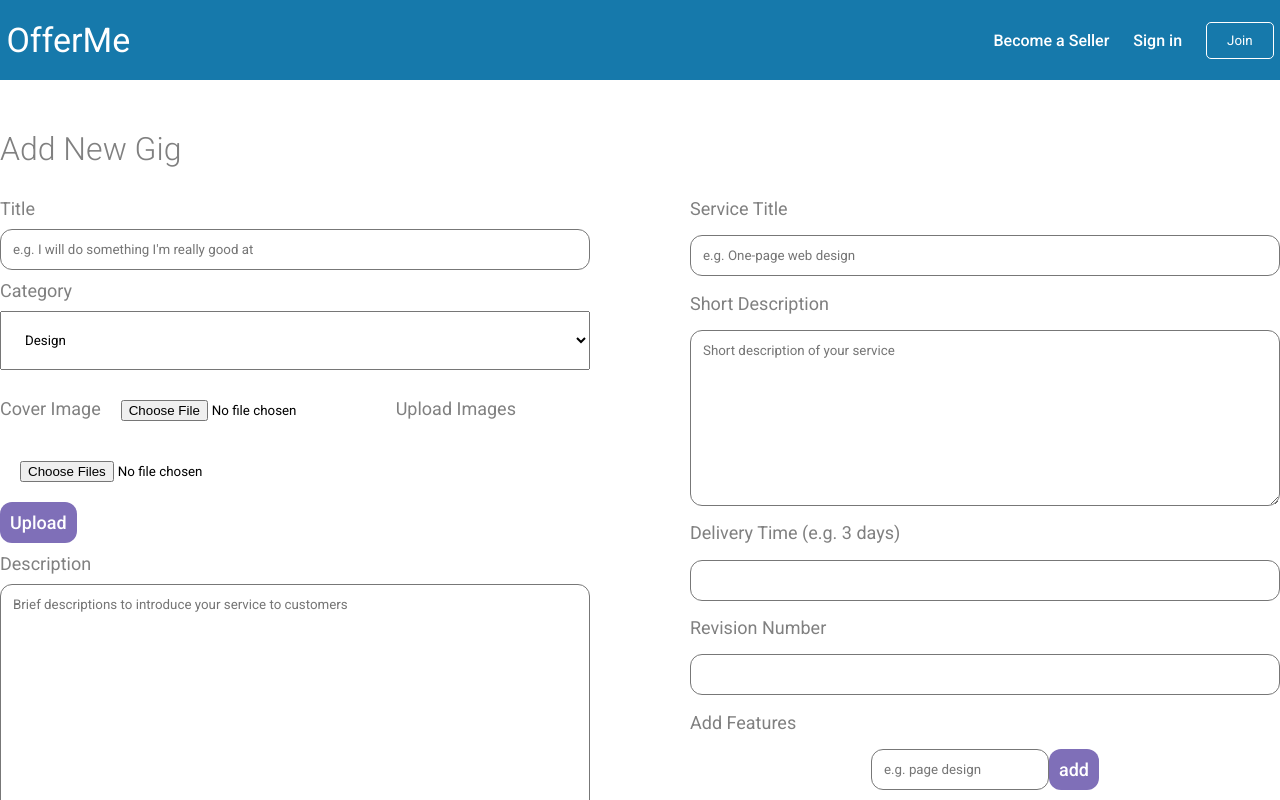
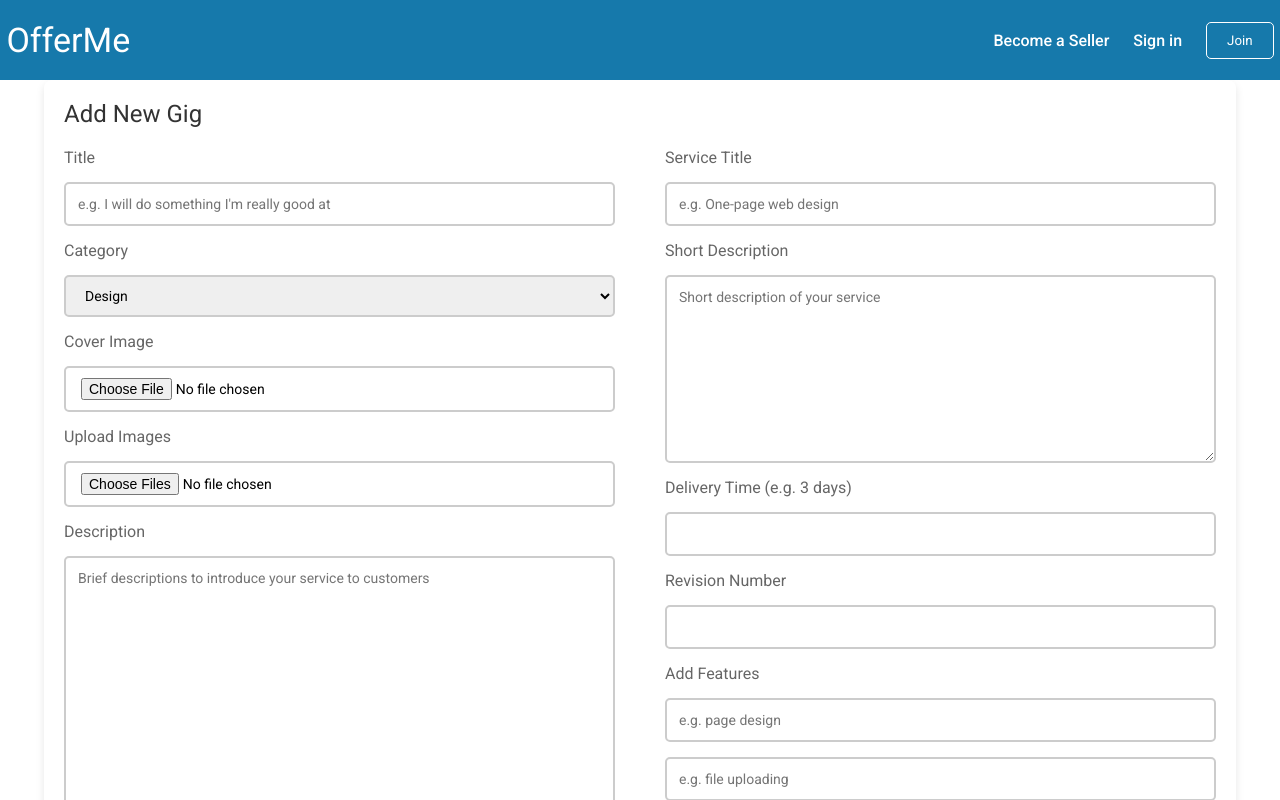
Before and after one commit to 001elias/IntegrationProject, a React (Vite) app in the folder Client/: page /add in a window 1280 px wide. Shown: the top 800 px of the page. Built offline with nearby package versions, Linux system fonts and the light colour scheme.

Commit message:
Improved some pages style

```diff
--- a/Client/src/pages/add/Add.jsx
+++ b/Client/src/pages/add/Add.jsx
@@ -1,70 +1,7 @@
-import React, { useReducer, useState } from "react";
+import React from "react";
 import "./Add.scss";
-import { gigReducer, INITIAL_STATE } from "../../reducers/gigReducer";
-import upload from "../../utils/upload";
-import { useMutation, useQueryClient } from "@tanstack/react-query";
-import newRequest from "../../utils/newRequest";
-import { useNavigate } from "react-router-dom";
 
 const Add = () => {
-  const [singleFile, setSingleFile] = useState(undefined);
-  const [files, setFiles] = useState([]);
-  const [uploading, setUploading] = useState(false);
-
-  const [state, dispatch] = useReducer(gigReducer, INITIAL_STATE);
-
-  const handleChange = (e) => {
-    dispatch({
-      type: "CHANGE_INPUT",
-      payload: { name: e.target.name, value: e.target.value },
-    });
-  };
-  const handleFeature = (e) => {
-    e.preventDefault();
-    dispatch({
-      type: "ADD_FEATURE",
-      payload: e.target[0].value,
-    });
-    e.target[0].value = "";
-  };
-
-  const handleUpload = async () => {
-    setUploading(true);
-    try {
-      const cover = await upload(singleFile);
-
-      const images = await Promise.all(
-        [...files].map(async (file) => {
-          const url = await upload(file);
-          return url;
-        })
-      );
-      setUploading(false);
-      dispatch({ type: "ADD_IMAGES", payload: { cover, images } });
-    } catch (err) {
-      console.log(err);
-    }
-  };
-
-  const navigate = useNavigate();
-
-  const queryClient = useQueryClient();
-
-  const mutation = useMutation({
-    mutationFn: (gig) => {
-      return newRequest.post("/gigs", gig);
-    },
-    onSuccess: () => {
-      queryClient.invalidateQueries(["myGigs"]);
-    },
-  });
-
-  const handleSubmit = (e) => {
-    e.preventDefault();
-    mutation.mutate(state);
-    navigate("/gigs")
-  };
-
   return (
     <div className="add">
       <div className="container">
@@ -74,92 +11,39 @@ const Add = () => {
             <label htmlFor="">Title</label>
             <input
               type="text"
-              name="title"
               placeholder="e.g. I will do something I'm really good at"
-              onChange={handleChange}
             />
             <label htmlFor="">Category</label>
-            <select name="cat" id="cat" onChange={handleChange}>
-              <option value="design" selected>Design</option>
+            <select name="cats" id="cats">
+              <option value="design">Design</option>
               <option value="web">Web Development</option>
               <option value="animation">Animation</option>
               <option value="music">Music</option>
             </select>
-            <div className="images">
-              <div className="imagesInputs">
-                <label htmlFor="">Cover Image</label>
-                <input
-                  type="file"
-                  onChange={(e) => setSingleFile(e.target.files[0])}
-                />
-                <label htmlFor="">Upload Images</label>
-                <input
-                  type="file"
-                  multiple
-                  onChange={(e) => setFiles(e.target.files)}
-                />
-              </div>
-              <button onClick={handleUpload}>
-                {uploading ? "uploading" : "Upload"}
-              </button>
-            </div>
+            <label htmlFor="">Cover Image</label>
+            <input type="file" />
+            <label htmlFor="">Upload Images</label>
+            <input type="file" multiple />
             <label htmlFor="">Description</label>
-            <textarea
-              name="desc"
-              id=""
-              placeholder="Brief descriptions to introduce your service to customers"
-              cols="0"
-              rows="16"
-              onChange={handleChange}
-            ></textarea>
-            <button onClick={handleSubmit}>Create</button>
+            <textarea name="" id="" placeholder="Brief descriptions to introduce your service to customers" cols="0" rows="16"></textarea>
+            <button>Create</button>
           </div>
           <div className="details">
             <label htmlFor="">Service Title</label>
-            <input
-              type="text"
-              name="shortTitle"
-              placeholder="e.g. One-page web design"
-              onChange={handleChange}
-            />
+            <input type="text" placeholder="e.g. One-page web design" />
             <label htmlFor="">Short Description</label>
-            <textarea
-              name="shortDesc"
-              onChange={handleChange}
-              id=""
-              placeholder="Short description of your service"
-              cols="30"
-              rows="10"
-            ></textarea>
+            <textarea name="" id="" placeholder="Short description of your service" cols="30" rows="10"></textarea>
             <label htmlFor="">Delivery Time (e.g. 3 days)</label>
-            <input type="number" name="deliveryTime" onChange={handleChange} />
+            <input type="number" />
             <label htmlFor="">Revision Number</label>
-            <input
-              type="number"
-              name="revisionNumber"
-              onChange={handleChange}
-            />
+            <input type="number" />
             <label htmlFor="">Add Features</label>
-            <form action="" className="add" onSubmit={handleFeature}>
-              <input type="text" placeholder="e.g. page design" />
-              <button type="submit">add</button>
-            </form>
-            <div className="addedFeatures">
-              {state?.features?.map((f) => (
-                <div className="item" key={f}>
-                  <button
-                    onClick={() =>
-                      dispatch({ type: "REMOVE_FEATURE", payload: f })
-                    }
-                  >
-                    {f}
-                    <span>X</span>
-                  </button>
-                </div>
-              ))}
-            </div>
+            <input type="text" placeholder="e.g. page design" />
+            <input type="text" placeholder="e.g. file uploading" />
+            <input type="text" placeholder="e.g. setting up a domain" />
+            <input type="text" placeholder="e.g. hosting" />
             <label htmlFor="">Price</label>
-            <input type="number" onChange={handleChange} name="price" />
+            <input type="number" />
           </div>
         </div>
       </div>
--- a/Client/src/pages/add/Add.scss
+++ b/Client/src/pages/add/Add.scss
@@ -1,53 +1,69 @@
 .add {
   display: flex;
   justify-content: center;
+  align-items: center; // Centering vertically
+  min-height: 100vh; // Full viewport height
 
   .container {
-      width: 1400px;
-      padding: 50px 0px;
+    width: 90%; // Responsive width, max-width to contain its size on very large screens
+    max-width: 1400px;
+    padding: 20px; // Reduced padding for a tighter layout
+    box-shadow: 0 4px 8px rgba(0, 0, 0, 0.1); // Subtle shadow for depth
+    border-radius: 8px; // Soften edges
+    background: #fff; // Background color for contrast
 
     h1 {
-        width: max-content;
-        margin-bottom: 30px;
-        color: gray;
-        font-weight: 300;
+      font-size: 24px; // Uniform font size for headings
+      color: #333; // Darker color for better visibility
+      font-weight: 400; // Slightly bolder for importance
+      margin-bottom: 20px; // Space before content
     }
 
     .sections {
       display: flex;
-        justify-content: space-between;
-        gap: 100px;
-
-        label {
-          color: gray;
-          font-size: 18px;
-        }
+      flex-wrap: wrap; // Wrap sections for responsiveness
+      gap: 50px; // Increase gap for better separation
 
       .info,
       .details {
-          flex: 1;
+        flex: 1; // Equal width
+        min-width: 300px; // Minimum width to maintain form usability
         display: flex;
         flex-direction: column;
-          gap: 10px;
-          justify-content: space-between;
+        gap: 15px; // Consistent spacing
 
-          input,
+        label {
+          color: #666; // Lighter color for less visual dominance
+          font-size: 16px; // Standard font size for labels
+        }
+
+        input[type="text"],
+        input[type="number"],
+        input[type="file"],
         select,
         textarea {
-            padding: 20px;
+          padding: 10px 15px; // Adjust padding for better usability
+          border: 2px solid #ccc; // More visible borders
+          border-radius: 5px; // Rounded corners
+          font-size: 14px; // Font size adjustment for readability
+
+          &:focus {
+            border-color: #1dbf73; // Highlight focus with a theme color
+            outline: none; // Remove default focus outline
+          }
         }
 
         button {
-            border: none;
-            padding: 10px;
-            color: white;
-            font-weight: 500;
-            font-size: 18px;
-            background-color: #7f6fb8;
-            cursor: pointer;
-            border-radius: 12px;
+          padding: 12px 20px; // More moderate padding
+          font-size: 16px; // More readable font size
+          background-color: #1dbf73;
+          transition: background-color 0.3s; // Smooth transition for hover effect
+
+          &:hover {
+            background-color: darken(#1dbf73, 10%); // Slightly darker on hover
           }
         }
       }
     }
   }
+}
--- a/Client/src/pages/register/Register.jsx
+++ b/Client/src/pages/register/Register.jsx
@@ -14,6 +14,7 @@ function Register() {
     country: "",
     isSeller: false,
     desc: "",
+    phone: ""
   });
 
   const navigate = useNavigate();
@@ -29,6 +30,7 @@ function Register() {
       return { ...prev, isSeller: e.target.checked };
     });
   };
+
   const handleSubmit = async (e) => {
     e.preventDefault();
 
@@ -38,39 +40,53 @@ function Register() {
         ...user,
         img: url,
       });
-      navigate("/")
+      navigate("/");
     } catch (err) {
       console.log(err);
     }
   };
+
   return (
     <div className="register">
       <form onSubmit={handleSubmit}>
         <div className="left">
           <h1>Create a new account</h1>
-          <label htmlFor="">Username</label>
+          <label htmlFor="username">Username</label>
           <input
+            id="username"
             name="username"
             type="text"
-            placeholder="johndoe"
+            placeholder="Enter your username"
             onChange={handleChange}
           />
-          <label htmlFor="">Email</label>
+          <label htmlFor="email">Email</label>
           <input
+            id="email"
             name="email"
             type="email"
-            placeholder="email"
+            placeholder="Enter your email address"
             onChange={handleChange}
           />
-          <label htmlFor="">Password</label>
-          <input name="password" type="password" onChange={handleChange} />
-          <label htmlFor="">Profile Picture</label>
-          <input type="file" onChange={(e) => setFile(e.target.files[0])} />
-          <label htmlFor="">Country</label>
+          <label htmlFor="password">Password</label>
           <input
+            id="password"
+            name="password"
+            type="password"
+            placeholder="Create a password"
+            onChange={handleChange}
+          />
+          <label htmlFor="profilePic">Profile Picture</label>
+          <input
+            id="profilePic"
+            type="file"
+            onChange={(e) => setFile(e.target.files[0])}
+          />
+          <label htmlFor="country">Country</label>
+          <input
+            id="country"
             name="country"
             type="text"
-            placeholder="Usa"
+            placeholder="Enter your country"
             onChange={handleChange}
           />
           <button type="submit">Register</button>
@@ -78,25 +94,29 @@ function Register() {
         <div className="right">
           <h1>I want to become a seller</h1>
           <div className="toggle">
-            <label htmlFor="">Activate the seller account</label>
+            <label htmlFor="isSeller">Activate the seller account</label>
             <label className="switch">
-              <input type="checkbox" onChange={handleSeller} />
+              <input
+                id="isSeller"
+                type="checkbox"
+                onChange={handleSeller}
+              />
               <span className="slider round"></span>
             </label>
           </div>
-          <label htmlFor="">Phone Number</label>
+          <label htmlFor="phone">Phone Number</label>
           <input
+            id="phone"
             name="phone"
             type="text"
-            placeholder="+1 234 567 89"
+            placeholder="Enter your phone number"
             onChange={handleChange}
           />
-          <label htmlFor="">Description</label>
+          <label htmlFor="desc">Description</label>
           <textarea
-            placeholder="A short description of yourself"
+            id="desc"
             name="desc"
-            id=""
-            cols="30"
+            placeholder="Introduce yourself briefly"
             rows="10"
             onChange={handleChange}
           ></textarea>
```
Also changed, not shown: Client/src/pages/gigs/Gigs.scss (+54 -35 lines), Client/src/pages/login/Login.jsx (+13 -8 lines), Client/src/pages/login/Login.scss (+30 -19 lines), Client/src/pages/register/Register.scss (+35 -32 lines). Lines whose indentation alone changed are shown as unchanged.
